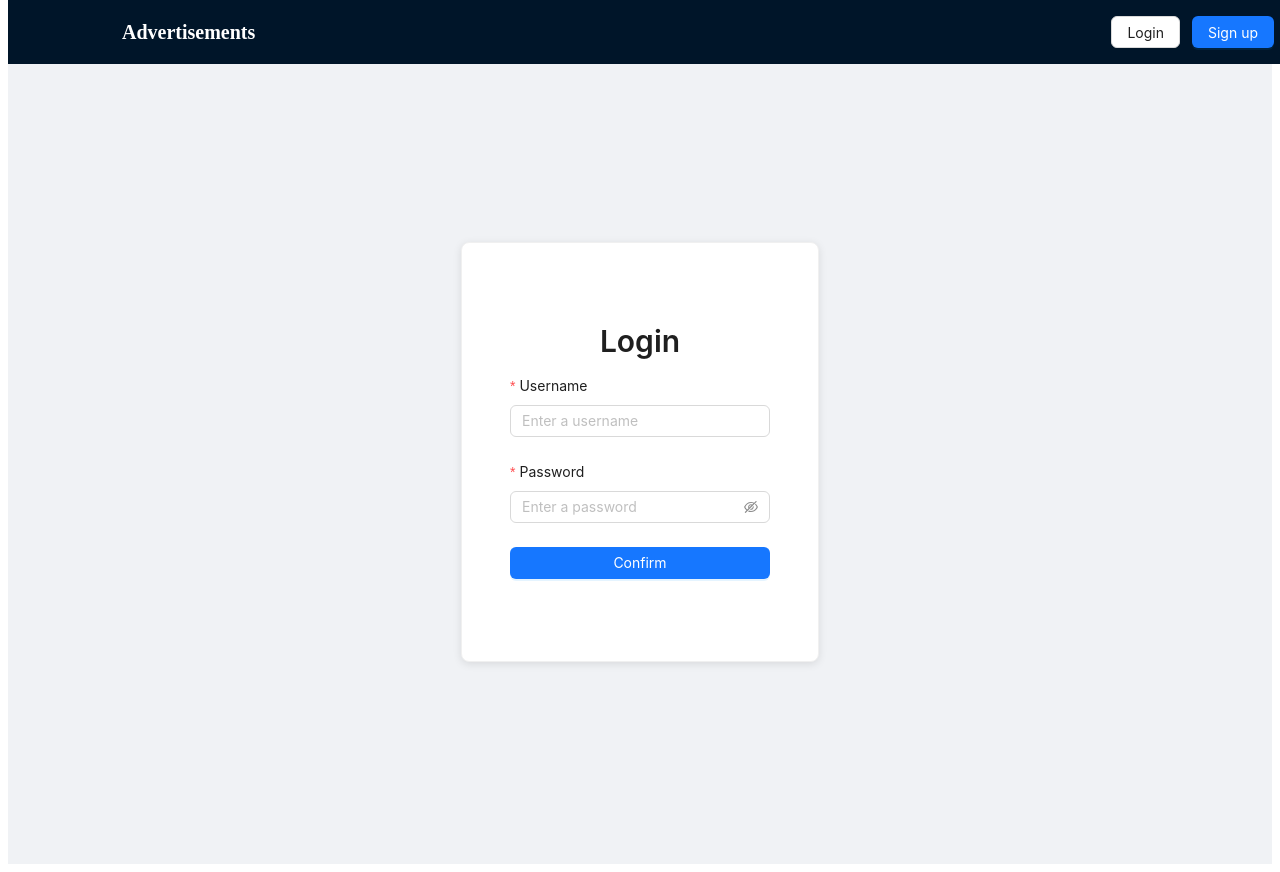
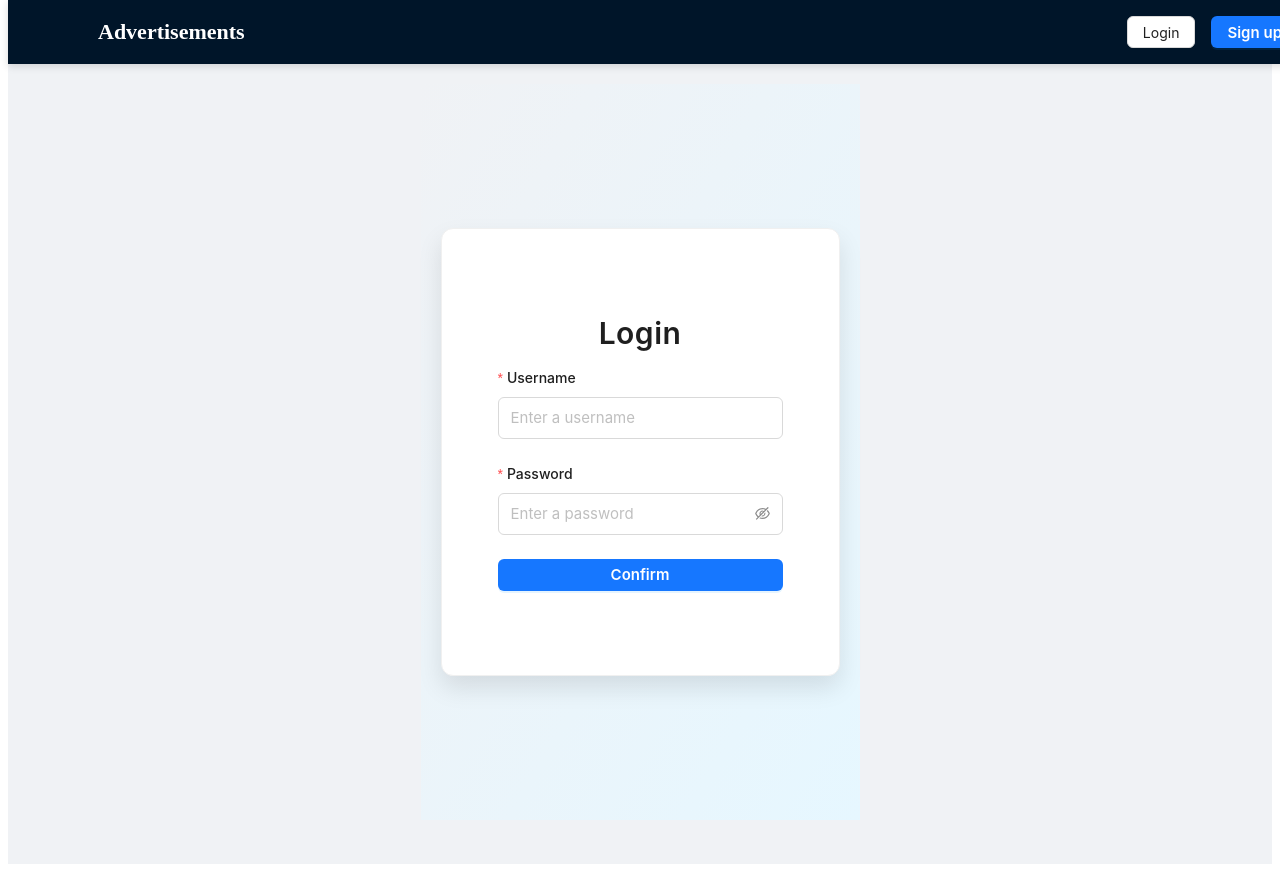
Before and after one commit to MastilovicRadoslav/Online_Advertising, a React (Vite) app in the folder frontend/: page /login in a window 1280 px wide. Built offline with nearby package versions, Linux system fonts and the light colour scheme; no server answers.

Commit message:
slightly better css

```diff
--- a/frontend/src/components/CreateEditAdModal.jsx
+++ b/frontend/src/components/CreateEditAdModal.jsx
@@ -12,6 +12,8 @@ import { UploadOutlined } from "@ant-design/icons";
 import { useState, useContext, useEffect } from "react";
 import { AuthContext } from "../context/AuthContext";
 import api from "../services/api";
+import "../styles/CreateEditAdModal.css";
+
 
 const { Option } = Select;
 
@@ -104,7 +106,7 @@ const CreateEditAdModal = ({ visible, onClose, ad = null, onSuccess }) => {
       onOk={() => form.submit()}
       confirmLoading={loading}
     >
-      <Form form={form} layout="vertical" onFinish={handleFinish}>
+      <Form form={form} layout="vertical" onFinish={handleFinish} className="ad-modal-form">
         <Form.Item label="Title" name="title" rules={[{ required: true }]}>
           <Input />
         </Form.Item>
@@ -126,6 +128,8 @@ const CreateEditAdModal = ({ visible, onClose, ad = null, onSuccess }) => {
                 reader.readAsDataURL(file);
               }
             }}
+          className="styled-upload"
+
           />
           {imagePreview && (
             <img src={imagePreview} alt="Preview" style={{ marginTop: 10, maxWidth: "100%" }} />
--- a/frontend/src/pages/HomePage.jsx
+++ b/frontend/src/pages/HomePage.jsx
@@ -13,6 +13,7 @@ import {
 } from "antd";
 import api from "../services/api";
 import CreateEditAdModal from "../components/CreateEditAdModal";
+import "../styles/HomePage.css";
 
 const { Option } = Select;
 const IMAGE_BASE_URL = import.meta.env.VITE_IMAGE_BASE_URL || "http://localhost:5000";
@@ -156,13 +157,13 @@ const HomePage = () => {
     };
 
     return (
-        <div>
+        <div className="homepage-container">
             {!auth.token && (
                 <div style={{ marginBottom: 20, textAlign: "center", backgroundColor: "#fffbe6", padding: "10px", border: "1px solid #ffe58f", borderRadius: 4 }}>
                     <strong>To access more features like creating, editing and deleting ads, please register and log in.</strong>
                 </div>
             )}
-            <Form layout="vertical" onValuesChange={onFilterChange} initialValues={filters}>
+            <Form layout="vertical" onValuesChange={onFilterChange} initialValues={filters} className="homepage-form">
                 <Row gutter={16}>
                     <Col span={6}>
                         <Form.Item label="Search" name="search">
--- a/frontend/src/styles/AdDetailsPage.css
+++ b/frontend/src/styles/AdDetailsPage.css
@@ -1,20 +1,21 @@
-/* AdDetailsPage.css */
 .ad-details-container {
   max-width: 800px;
-  margin: 0 auto;
-  padding: 24px;
-  background: #fff;
-  border-radius: 8px;
+  margin: 40px auto;
+  padding: 32px;
+  background: #ffffff;
+  border-radius: 12px;
+  box-shadow: 0 4px 18px rgba(0, 0, 0, 0.08);
 }
 
 .ad-details-description {
-  margin-top: 20px;
+  margin-top: 24px;
 }
 
 .ad-details-actions {
-  margin-top: 20px;
+  margin-top: 24px;
   display: flex;
-  gap: 10px;
+  gap: 12px;
+  justify-content: flex-end;
 }
 
 .ad-details-spinner {
@@ -23,3 +24,20 @@
   align-items: center;
   height: 80vh;
 }
+
+.ant-descriptions-bordered .ant-descriptions-item-label {
+  font-weight: 600;
+  background-color: #fafafa;
+}
+
+.ant-descriptions-bordered .ant-descriptions-item-content {
+  background-color: #fcfcfc;
+}
+
+.ant-image {
+  display: block;
+  margin: 0 auto;
+  border-radius: 8px;
+  margin-top: 16px;
+  margin-bottom: 24px;
+}
--- /dev/null
+++ b/frontend/src/styles/CreateEditAdModal.css
@@ -0,0 +1,64 @@
+.ad-modal-form .ant-form-item-label > label {
+  font-weight: 500;
+  font-size: 14px;
+  color: #001529;
+}
+
+.ad-modal-form .ant-input,
+.ad-modal-form .ant-input-number,
+.ad-modal-form .ant-select-selector,
+.ad-modal-form .ant-input-textarea {
+  border-radius: 6px;
+  font-size: 15px;
+}
+
+.ad-modal-form .ant-input-textarea {
+  min-height: 100px;
+}
+
+.ad-modal-form .ant-form-item {
+  margin-bottom: 16px;
+}
+
+.ad-modal-form img {
+  border-radius: 6px;
+  margin-top: 8px;
+  max-height: 200px;
+  object-fit: contain;
+  box-shadow: 0 1px 6px rgba(0, 0, 0, 0.1);
+}
+
+.styled-upload {
+  font-family: inherit;
+  font-size: 14px;
+  padding: 6px 10px;
+  color: #595959;
+  background-color: #fff;
+  border: 1px solid #d9d9d9;
+  border-radius: 6px;
+  cursor: pointer;
+  transition: border 0.3s ease, box-shadow 0.3s ease;
+}
+
+/* Hover na cijeli input */
+.styled-upload:hover {
+  border-color: #1890ff;
+  box-shadow: 0 0 0 2px rgba(24, 144, 255, 0.2);
+}
+
+/* Stilizacija samog dugmeta "Choose File" */
+.styled-upload::file-selector-button {
+  background-color: #1890ff;
+  color: white;
+  border: none;
+  padding: 6px 14px;
+  border-radius: 6px;
+  font-weight: 500;
+  cursor: pointer;
+  transition: background-color 0.3s ease;
+}
+
+/* Hover za dugme */
+.styled-upload::file-selector-button:hover {
+  background-color: #40a9ff;
+}
--- a/frontend/src/styles/HomePage.css
+++ b/frontend/src/styles/HomePage.css
@@ -1,11 +1,14 @@
-/* HomePage.css */
 .homepage-container {
-  padding: 20px;
-  background: #f5f5f5;
+  padding: 32px 40px;
+  background: #f0f2f5;
   min-height: calc(100vh - 64px);
 }
 
 .homepage-form {
+  background: #fff;
+  padding: 24px;
+  border-radius: 8px;
+  box-shadow: 0 2px 12px rgba(0, 0, 0, 0.05);
   margin-bottom: 24px;
 }
 
@@ -15,3 +18,27 @@
   align-items: center;
   height: 80vh;
 }
+
+.ant-table {
+  background: #ffffff;
+  border-radius: 8px;
+  overflow: hidden;
+}
+
+.ant-table-thead > tr > th {
+  background: #fafafa;
+  font-weight: 600;
+}
+
+.ant-btn-link {
+  padding: 0;
+}
+
+.ant-form-item-label > label {
+  font-weight: 500;
+  font-size: 14px;
+  color: #001529;
+}
+.ant-table .ant-btn-link + .ant-btn-link {
+  margin-left: 8px;
+}
--- a/frontend/src/styles/LoginPage.css
+++ b/frontend/src/styles/LoginPage.css
@@ -3,29 +3,58 @@
   display: flex;
   justify-content: center;
   align-items: center;
-  background: #f0f2f5;
-  padding: 20px;
+  background: linear-gradient(to bottom right, #f0f2f5, #e6f7ff);
+  padding: 40px 20px;
 }
 
 .login-card {
   width: 100%;
   max-width: 400px;
-  min-height: 420px;
-  padding: 30px 24px;
-  border-radius: 8px;
-  box-shadow: 0 2px 8px rgba(0, 0, 0, 0.1);
-  background-color: white;
+  padding: 36px 32px;
+  border-radius: 12px;
+  box-shadow: 0 12px 24px rgba(0, 0, 0, 0.1);
+  background: white;
   display: flex;
   flex-direction: column;
-  justify-content: space-between;
+  justify-content: center;
+  transition: all 0.3s ease-in-out;
+}
+
+.login-card:hover {
+  box-shadow: 0 18px 32px rgba(0, 0, 0, 0.15);
 }
 
 .login-title {
   text-align: center;
-  margin-bottom: 30px;
+  margin-bottom: 24px;
+  font-weight: 700;
+  font-size: 26px;
+  color: #001529;
+  letter-spacing: 0.5px;
+}
+
+.ant-form-item-label > label {
+  font-weight: 500;
+  color: #001529;
+  font-size: 14px;
+}
+
+.ant-input,
+.ant-input-password {
+  border-radius: 6px;
+  padding: 8px 12px;
+  font-size: 15px;
+}
+
+.ant-btn-primary {
+  border-radius: 6px;
+  font-weight: 600;
+  font-size: 15px;
 }
 
 .login-bottom {
   text-align: center;
-  margin-top: 16px;
+  margin-top: 20px;
+  font-size: 14px;
+  color: #8c8c8c;
 }
--- a/frontend/src/styles/Navbar.css
+++ b/frontend/src/styles/Navbar.css
@@ -5,6 +5,7 @@
   z-index: 100;
   background-color: #001529;
   height: 64px;
+  box-shadow: 0 2px 8px rgba(0, 0, 0, 0.15);
 }
 
 .navbar-container {
@@ -15,22 +16,28 @@
   justify-content: space-between;
   align-items: center;
   height: 100%;
-  box-sizing: border-box;
 }
 
 .navbar-logo {
   color: white;
-  font-size: 20px;
-  font-weight: bold;
+  font-size: 22px;
+  font-weight: 600;
   text-decoration: none;
+  transition: color 0.3s;
+}
+
+.navbar-logo:hover {
+  color: #1890ff;
 }
 
 .navbar-actions {
   display: flex;
   align-items: center;
-  gap: 12px;
+  gap: 16px;
 }
 
 .navbar-text {
   color: white;
+  font-size: 16px;
+  margin-right: 8px;
 }
```
